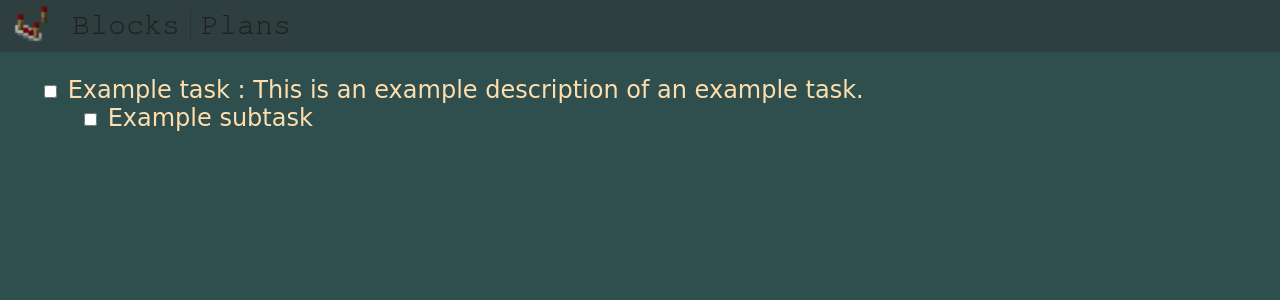
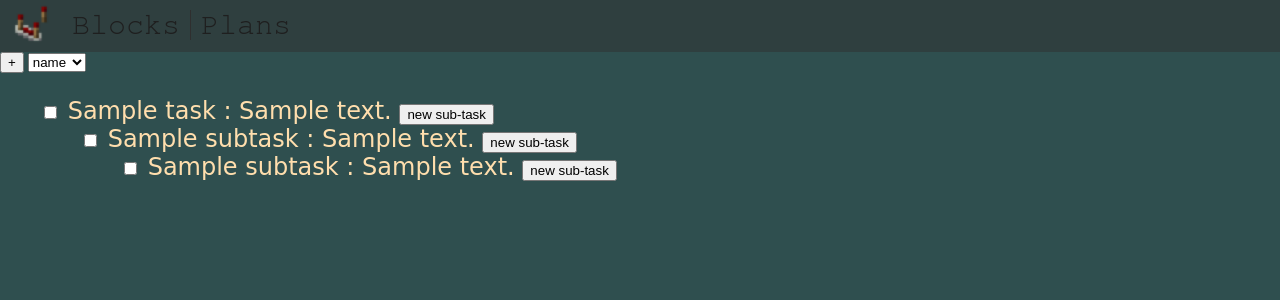
Before and after one commit to MdeKool/NicheRedstone, a FastAPI app: template templates/partials/roadmap.html in a window 1280 px wide. Shown: the top 300 px of the page. Run offline with FastAPI, Linux system fonts and the light colour scheme; the template is opened without the code that fills it: most values are stand-ins (such as "Sample title", 1, 10 or a date in 2020).

Commit message:
Update jinja templates, new page + macro

```diff
--- a/templates/base.html
+++ b/templates/base.html
@@ -2,6 +2,7 @@
 <html lang="en">
 <head>
     <meta charset="UTF-8">
+    <meta name="viewport" content="width=device-width, height=device-height, initial-scale=1.0">
     <link rel="icon" type="image/x-icon" href="/static/favicon.ico">
     <link rel="stylesheet" href="/styling/base.css">
     {% block styling %}
--- a/templates/macros/task_macro.html
+++ b/templates/macros/task_macro.html
@@ -1,12 +1,13 @@
 {% macro task(t) %}
     <li>
-        <input type="checkbox" id="task-{{ t.id }}">
-        <label for="task-{{ t.id }}">
+        <input type="checkbox" id="task-{{ t.task_id }}">
+        <label for="task-{{ t.task_id }}">
             {{ t.name }}
             {% if t.description %}
                 : {{ t.description }}
             {% endif %}
         </label>
+        <button class="new-sub-task" id="task-{{ t.task_id }}">new sub-task</button>
         <ul>
             {% for st in t.subtasks %}
                 {{ task(st) }}
--- a/templates/partials/roadmap.html
+++ b/templates/partials/roadmap.html
@@ -2,23 +2,37 @@
 {% from "macros/task_macro.html" import task %}
 
 {% block styling %}
+    <link rel="stylesheet" href="/styling/snackbar.css">
     <link rel="stylesheet" href="/styling/roadmap.css">
+    <link rel="stylesheet" href="/styling/actionbar.css">
+{% endblock %}
+
+{% block title %}
+	Roadmap
+{% endblock %}
+
+{% block javascript %}
+    <script src="https://code.jquery.com/jquery-3.7.1.js"></script>
+    <script defer src="/js/tasks.js" type="text/javascript"></script>
 {% endblock %}
 
 {% block main %}
+    <div id="action-bar">
+        <button id="task-add" class="actions">+</button>
+        <select id="task-sort" class="actions" onchange="change_sort();">
+            <option value="name">name</option>
+            <option value="status">status</option>
+        </select>
+    </div>
     <div id="task-list">
         <ul>
-            {{ task({
-                'id': 1,
-                'name': 'Example task',
-                'description': 'This is an example description of an example task.',
-                'subtasks': [
-                    {
-                        'id': 2,
-                        'name': 'Example subtask',
-                    },
-                ]
-            }) }}
+            {% for t in tasks %}
+                {{ task(t) }}
+            {% endfor %}
         </ul>
     </div>
 {% endblock %}
+
+{% block footer %}
+	<div id="snackbar"></div>
+{% endblock %}
```
Also changed, not shown: templates/partials/blocks.html (+4 -3 lines), templates/partials/new_task.html (added, +14 -0 lines).
